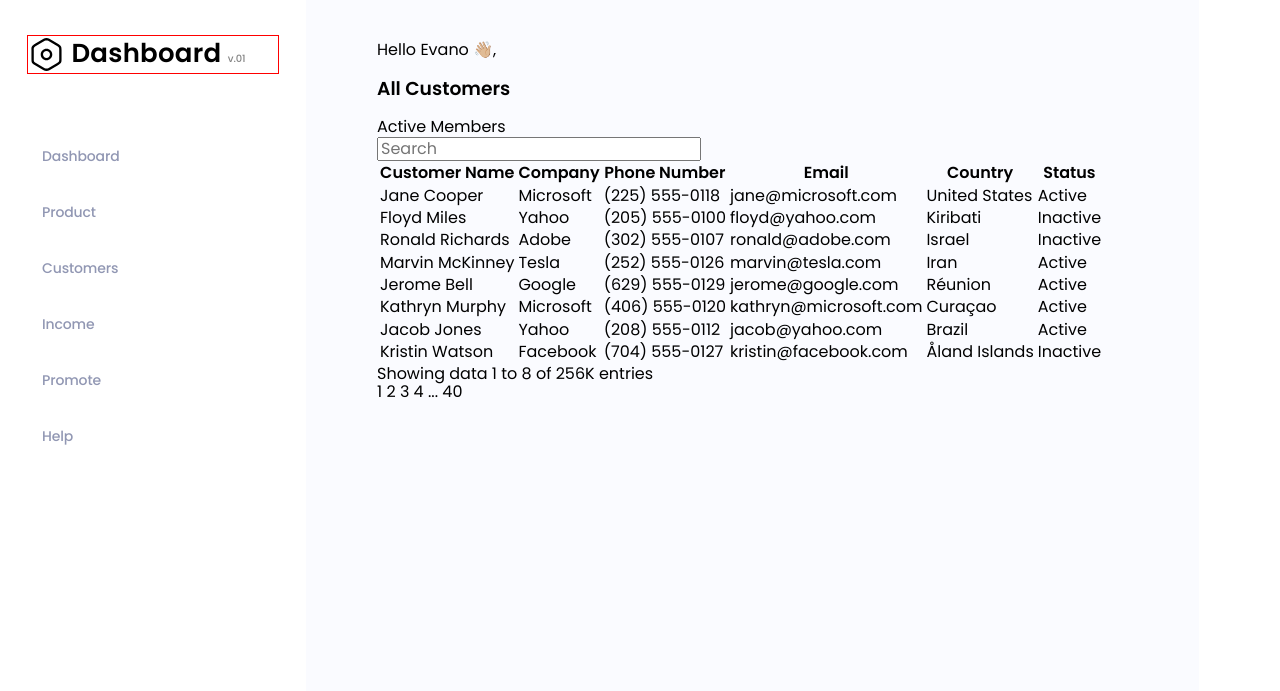
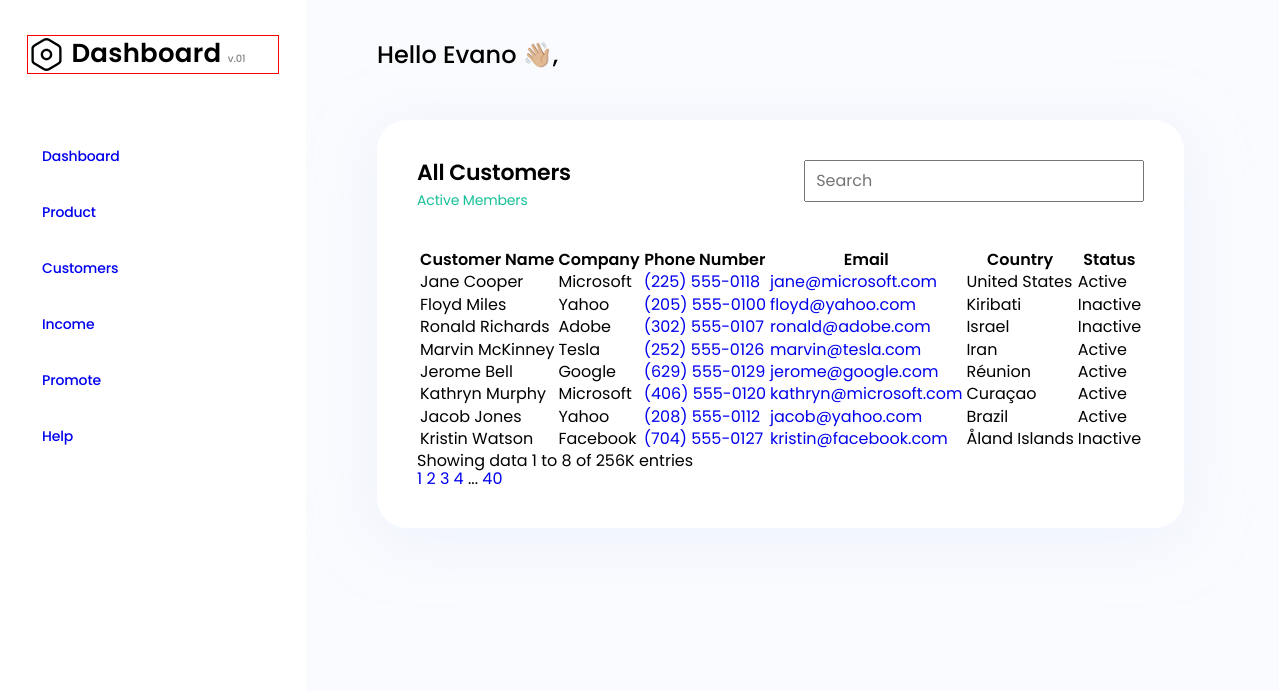
Before and after one commit to IrynaKyslytsia/test, a plain HTML site: page index.html in a window 1280 px wide. Shown: the top 691 px of the page. Drawn offline with nearby package versions, Linux system fonts and the light colour scheme.

Commit message:
styled section

```diff
--- a/index.html
+++ b/index.html
@@ -74,15 +74,15 @@
         <!-- main -->
 
         <main>
-            <p>Hello Evano 👋🏼,</p>
-            <section>
-                <div>
+            <p class="greetings">Hello Evano 👋🏼,</p>
+            <section class="section">
+                <div class="section__header">
                     <div>
-                        <h3>All Customers</h3>
-                        <p>Active Members</p>
+                        <h3 class="section__title">All Customers</h3>
+                        <p class="section__desc">Active Members</p>
                     </div>
                     <div>
-                        <input type="text" name="search" id="search" placeholder="Search">
+                        <input class="section__input" type="text" name="search" id="search" placeholder="Search">
                         <label for="search">
                         </label>
                     </div>
--- a/styles.css
+++ b/styles.css
@@ -11,7 +11,6 @@ ul {
 
 a {
     text-decoration: none;
-    color: inherit;
 }
 
 img {
@@ -20,7 +19,7 @@ img {
     height: auto;
 }
 
-p {
+p, h3 {
     margin-top: 0;
     margin-bottom: 0;
 }
@@ -129,3 +128,42 @@ main {
     padding-left: 71px;
     padding-right: 95px;
 }
+
+.greetings {
+    font-weight: 500;
+    font-size: 24px;
+    color: #000;
+    margin-bottom: 51px;
+}
+
+.section {
+    background-color: #FFFFFF;
+    padding: 40px;
+    border-radius: 30px;
+    box-shadow: 0 10px 60px 0 rgba(226, 236, 249, 0.5);
+}
+
+.section__header {
+    display: flex;
+    justify-content: space-between;
+    margin-bottom: 40px;
+}
+
+.section__title {
+    font-weight: 600;
+    font-size: 22px;
+    letter-spacing: -0.01em;
+    color: #000;
+    margin-bottom: 7px;
+}
+
+.section__desc {
+    font-weight: 400;
+    font-size: 14px;
+    letter-spacing: -0.01em;
+    color: #16c098;
+}
+
+.section__input {
+    padding: 10px;
+}
```
